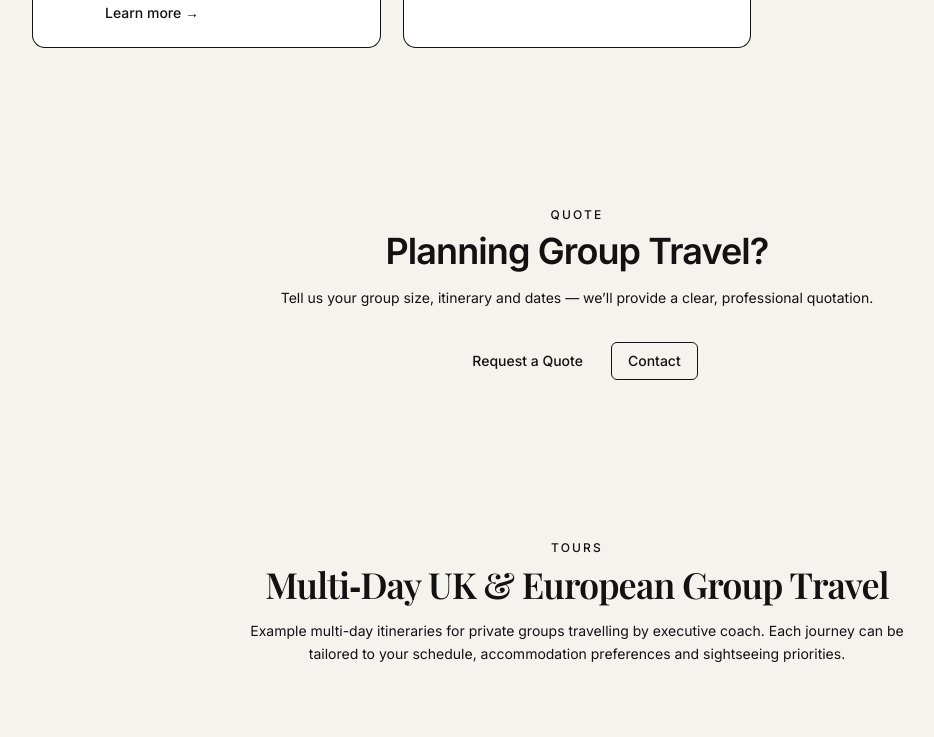
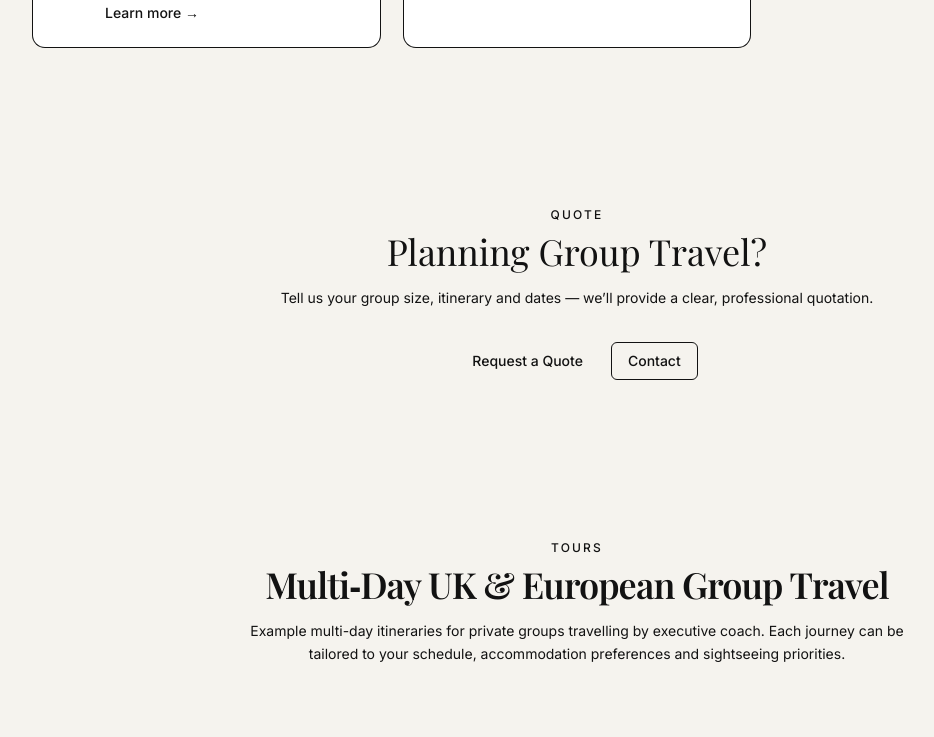
Before and after one commit to ThinSliceDigital/three-counties-coaches-site, a Next.js app: page / in a window 1280 px wide. Shown: the part 1580-2317 px from the top of the page, without its empty margins (63-997 px from the left). Built offline with nearby package versions, Linux system fonts and the light colour scheme; grey boxes are pictures that could not be loaded; a web font is replaced by a local one.

Commit message:
Home: align typography with schools page

```diff
--- a/src/app/page.tsx
+++ b/src/app/page.tsx
@@ -5,7 +5,7 @@ import { Button } from "@/components/button";
 import { Carousel } from "@/components/carousel";
 import { HomeHero } from "@/components/home-hero";
 import { TrustBar } from "@/components/trust-bar";
-import { CTASection } from "@/components/cta-section";
+
 import { Differentiators } from "@/components/differentiators";
 import { TestimonialsStrip } from "@/components/testimonials";
 import {
@@ -217,14 +217,19 @@ export default function HomePage() {
       </section>
 
       {/* MID-PAGE CTA */}
-      <CTASection
-        variant="light"
-        eyebrow="Quote"
-        title="Planning Group Travel?"
-        copy="Tell us your group size, itinerary and dates — we’ll provide a clear, professional quotation."
-        primaryLabel="Request a Quote"
-        secondaryLabel="Contact"
-      />
+      <section className="bg-secondary">
+        <Container className="py-16 sm:py-20 text-center">
+          <div className="text-xs font-medium uppercase tracking-[0.18em] text-gold">Quote</div>
+          <h2 className="mt-2 font-serif text-3xl text-charcoal sm:text-4xl">Planning Group Travel?</h2>
+          <p className="mx-auto mt-4 max-w-2xl text-sm leading-relaxed text-slate">
+            Tell us your group size, itinerary and dates — we’ll provide a clear, professional quotation.
+          </p>
+          <div className="mt-8 flex flex-wrap justify-center gap-3">
+            <Button href="/quote" variant="primary">Request a Quote</Button>
+            <Button href="/contact" variant="outline">Contact</Button>
+          </div>
+        </Container>
+      </section>
 
       {/* SIGNATURE TOURS */}
       <section className="bg-secondary py-16 sm:py-20">
@@ -395,13 +400,19 @@ export default function HomePage() {
       </section>
 
       {/* BOTTOM CTA */}
-      <CTASection
-        variant="dark"
-        title="Plan Your Group Journey"
-        copy="Tell us your group size, itinerary and dates — we’ll provide a clear, professional quotation."
-        primaryLabel="Request a Quote"
-        secondaryLabel="Contact"
-      />
+      <section className="bg-charcoal">
+        <Container className="py-16 sm:py-20 text-center">
+          <div className="text-xs font-medium uppercase tracking-[0.18em] text-gold">Enquiries</div>
+          <h2 className="mt-2 font-serif text-3xl text-ivory sm:text-4xl">Plan Your Group Journey</h2>
+          <p className="mx-auto mt-4 max-w-2xl text-sm leading-relaxed text-ivory/70">
+            Tell us your group size, itinerary and dates — we’ll provide a clear, professional quotation.
+          </p>
+          <div className="mt-8 flex flex-wrap justify-center gap-3">
+            <Button href="/quote" variant="primary">Request a Quote</Button>
+            <Button href="/contact" variant="outline" className="border-white/25 text-ivory hover:bg-white/10">Contact</Button>
+          </div>
+        </Container>
+      </section>
     </>
   );
 }
--- a/src/components/home-hero.tsx
+++ b/src/components/home-hero.tsx
@@ -11,7 +11,7 @@ export function HomeHero({ heroImage }: { heroImage: string }) {
     <>
       <Hero imageSrc={heroImage}>
         <div className="max-w-4xl">
-          <h1 className="text-4xl font-semibold tracking-tight text-ivory sm:text-5xl">
+          <h1 className="font-serif text-4xl text-ivory sm:text-5xl">
             Executive Coach &amp; Private Group Transport Across the Three Counties
           </h1>
 
```
